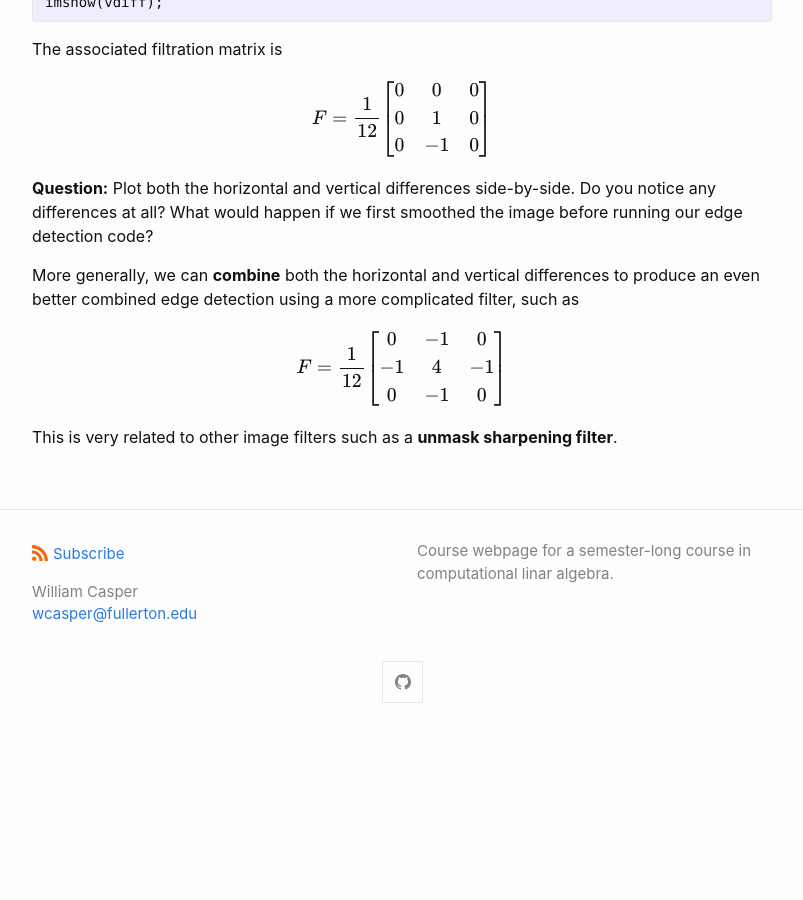
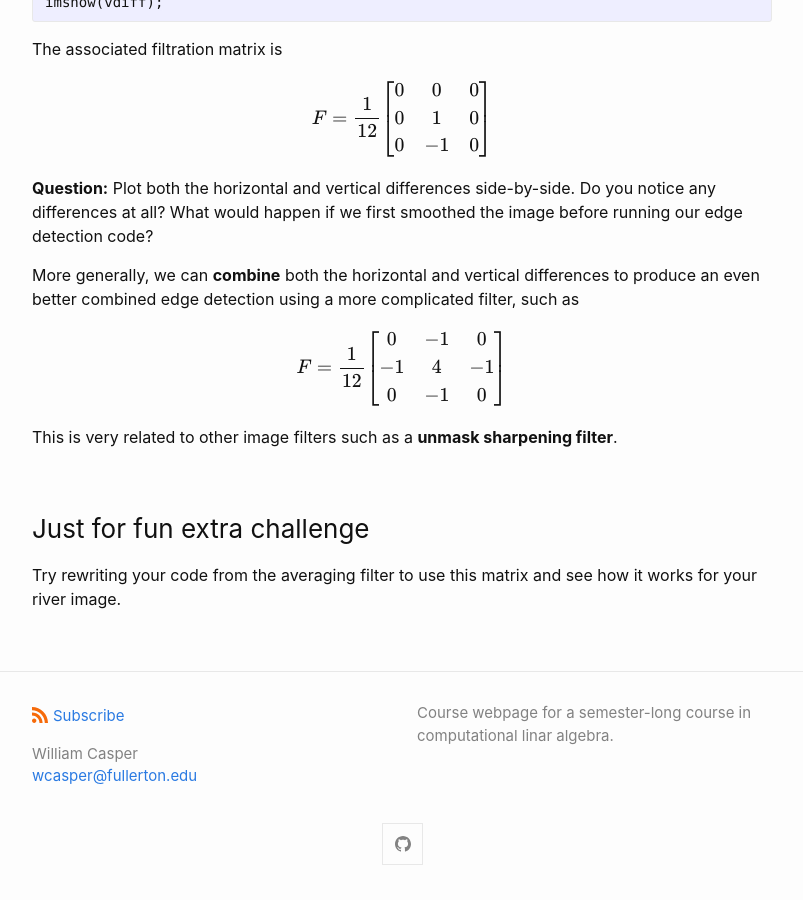
Before and after one commit to wcasper/math107spring2022, a Jekyll site: the page built from _worksheets/ws4/ws4.md, in a window 1280 px wide and 900 px high, scrolled down 3248 px. Shown: the whole window, without its empty margins (238-1041 px from the left). Built offline with Jekyll 4.4.1, drawn with Linux system fonts in a browser that asks for light colours; before the commit the page ends 3986 px from its top, so only the background shows below that.

Commit message:
added extra challenge

```diff
--- a/_worksheets/ws4/ws4.md
+++ b/_worksheets/ws4/ws4.md
@@ -142,3 +142,7 @@
 \end{array}\right]$$
 
 This is very related to other image filters such as a **unmask sharpening filter**.
+
+### Just for fun extra challenge
+
+Try rewriting your code from the averaging filter to use this matrix and see how it works for your river image.
```
